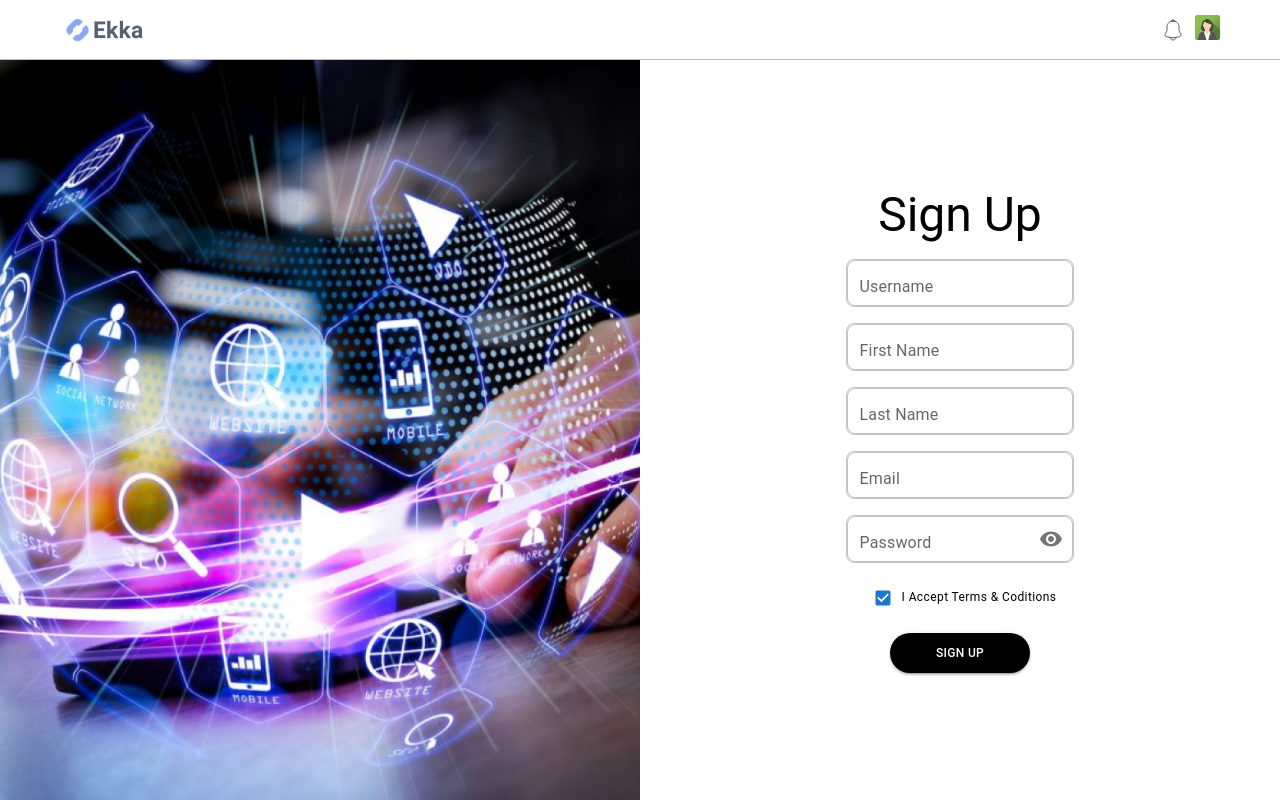
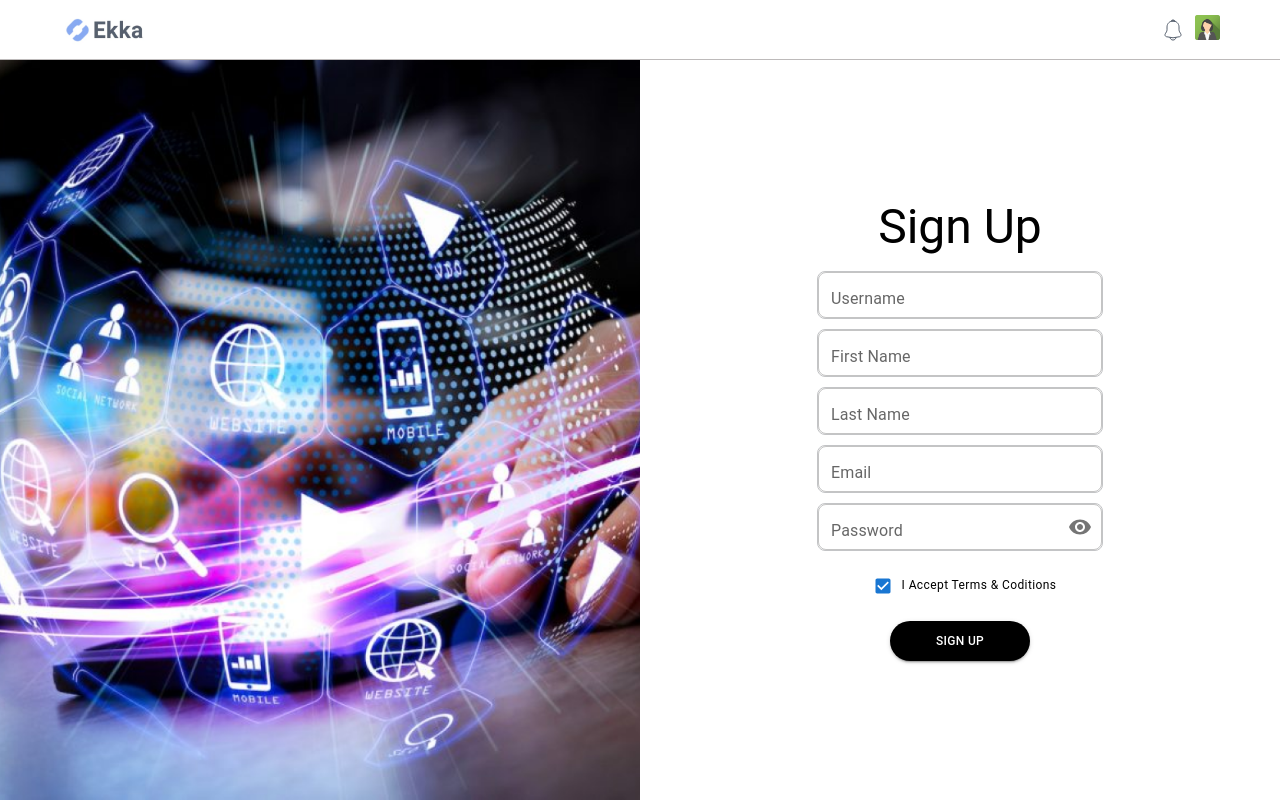
Before and after one commit to abidali671/e-store-dashboard, a React (Create React App) app: page /register in a window 1280 px wide. Built offline with nearby package versions, Linux system fonts and the light colour scheme.

Commit message:
style fix

```diff
--- a/src/pages/auth/register/index.tsx
+++ b/src/pages/auth/register/index.tsx
@@ -18,9 +18,9 @@ const Register: types.ComponentT = () => {
 						<Typography variant='h3'>Sign Up</Typography>
 						<Stack
 							sx={{
-								width: { xs: '100%', md: '80%' },
-								gap: 2,
-								'&>*': { margin: '5px 0' },
+								width: '100%',
+								gap: '10px',
+								// '&>*': { margin: '5px 0' },
 							}}
 						>
 							<FormikTextField name='username' label='Username' {...formik} />
```
